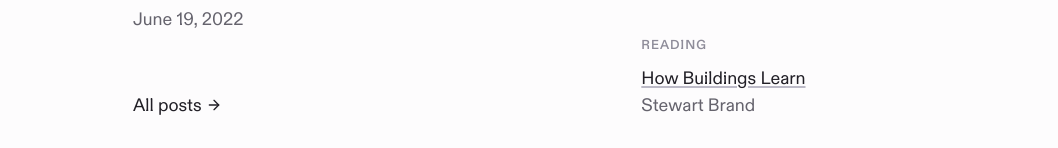
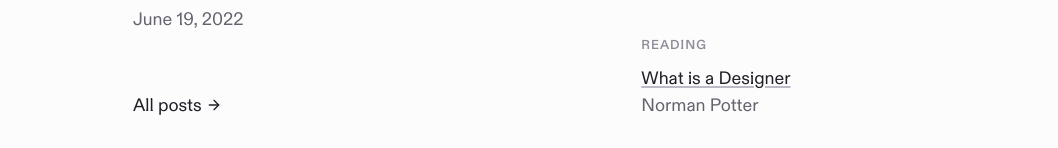
Before and after one commit to charlsyang/site, a Next.js app: page / in a window 1280 px wide. Shown: the part 804-952 px from the top of the page, without its empty margins (212-1270 px from the left). Built offline with nearby package versions, Linux system fonts and the light colour scheme; a web font is replaced by a local one.

Commit message:
Update now reading

```diff
--- a/pages/index.js
+++ b/pages/index.js
@@ -73,8 +73,8 @@ export default function Home({allPostsData}) {
               </NowContent>
               <Reading>
                 <ReadingLabel>Reading</ReadingLabel>
-                <CustomLink href='https://www.penguinrandomhouse.com/books/320919/how-buildings-learn-by-stewart-brand/'>How Buildings Learn</CustomLink>
-                <Author>Stewart Brand</Author>
+                <CustomLink href='https://hyphenpress.co.uk/products/books/978-0-907259-16-9'>What is a Designer</CustomLink>
+                <Author>Norman Potter</Author>
               </Reading>
             </Now>
             <Contact>
```
